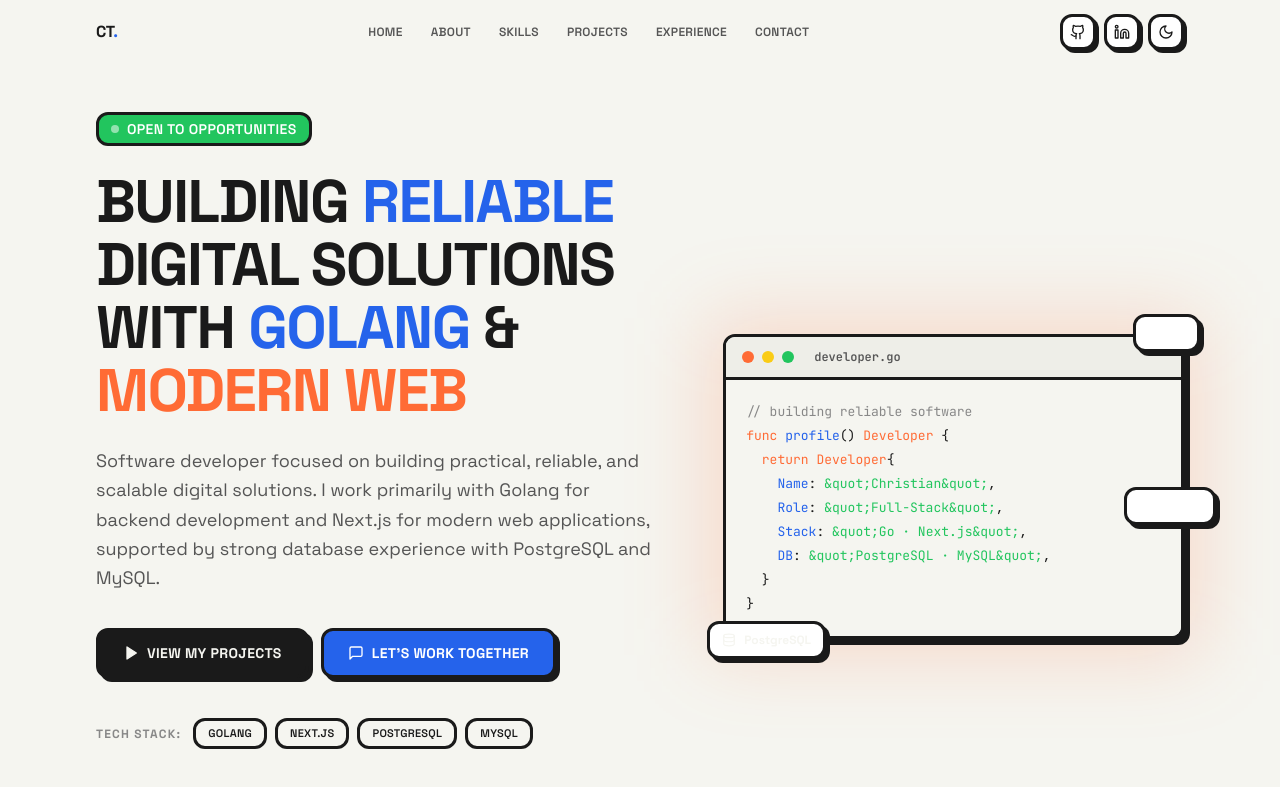
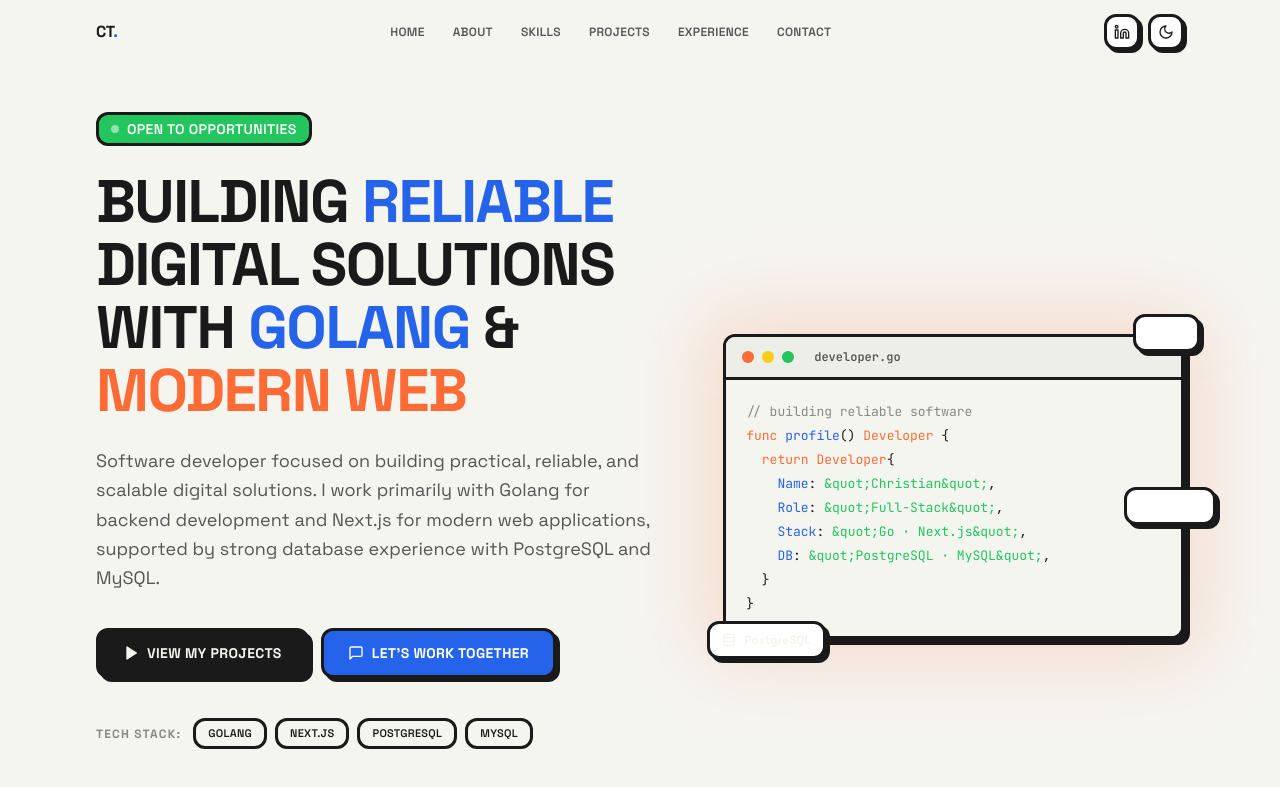
Before and after one commit to crizt0495/christiantesiswianto_portofolio, a Next.js app: page / in a window 1280 px wide. Shown: the top 787 px of the page. Built offline with nearby package versions, Linux system fonts and the light colour scheme.

Commit message:
feat: remove GitHub links + add live demo projects (SIM Klinik, RMS RestoManager)

```diff
--- a/src/components/Contact.tsx
+++ b/src/components/Contact.tsx
@@ -1,7 +1,7 @@
 'use client';
 
 import { useState } from 'react';
-import { Mail, Github, Linkedin, MessageSquare, Send } from 'lucide-react';
+import { Mail, Linkedin, MessageSquare, Send } from 'lucide-react';
 import { personal, socials } from '@/data/portfolioData';
 import { SectionHeading } from './SectionHeading';
 import { Button } from './Button';
@@ -20,7 +20,6 @@ interface FormErrors {
 
 const contactOptions = [
   { icon: Mail, label: 'Email', href: `mailto:${personal.email}`, text: personal.email, color: 'bg-accent' },
-  { icon: Github, label: 'GitHub', href: socials.github, text: 'GitHub Profile', color: 'bg-text dark:bg-dark-text' },
   { icon: Linkedin, label: 'LinkedIn', href: socials.linkedin, text: 'LinkedIn Profile', color: 'bg-accent-vivid' },
 ];
 
--- a/src/components/Footer.tsx
+++ b/src/components/Footer.tsx
@@ -1,4 +1,4 @@
-import { Github, Linkedin } from 'lucide-react';
+import { Linkedin } from 'lucide-react';
 import { personal, navLinks, socials } from '@/data/portfolioData';
 
 export function Footer() {
@@ -31,15 +31,6 @@ export function Footer() {
         <div className="flex flex-col items-center md:items-end gap-4">
           <div className="flex items-center gap-3">
             <a
-              href={socials.github}
-              target="_blank"
-              rel="noopener noreferrer"
-              className="w-9 h-9 rounded-lg border-3 border-border dark:border-dark-border bg-white dark:bg-dark-bg-card flex items-center justify-center text-text dark:text-dark-text hover:bg-bg-alt dark:hover:bg-dark-bg-alt transition-colors"
-              aria-label="GitHub Profile"
-            >
-              <Github className="w-4 h-4" />
-            </a>
-            <a
               href={socials.linkedin}
               target="_blank"
               rel="noopener noreferrer"
--- a/src/components/Navbar.tsx
+++ b/src/components/Navbar.tsx
@@ -1,6 +1,6 @@
 'use client';
 
-import { Github, Linkedin, Menu, X } from 'lucide-react';
+import { Linkedin, Menu, X } from 'lucide-react';
 import { useEffect, useState } from 'react';
 import { cn, scrollToSection } from '@/lib/utils';
 import { navLinks, socials } from '@/data/portfolioData';
@@ -76,22 +76,6 @@ export function Navbar() {
 
             <div className="hidden md:flex items-center gap-2">
               <a
-                href={socials.github}
-                target="_blank"
-                rel="noopener noreferrer"
-                className={cn(
-                  'w-9 h-9 rounded-lg border-3 border-border dark:border-dark-border bg-white dark:bg-dark-bg-card',
-                  'flex items-center justify-center',
-                  'text-text dark:text-dark-text hover:bg-bg-alt dark:hover:bg-dark-bg-alt',
-                  'shadow-[3px_3px_0_var(--color-shadow)] dark:shadow-[3px_3px_0_var(--color-dark-shadow)]',
-                  'active:translate-x-[2px] active:translate-y-[2px] active:shadow-none',
-                  'transition-all duration-100'
-                )}
-                aria-label="GitHub Profile"
-              >
-                <Github className="w-4 h-4" />
-              </a>
-              <a
                 href={socials.linkedin}
                 target="_blank"
                 rel="noopener noreferrer"
@@ -152,22 +136,6 @@ export function Navbar() {
           ))}
           <div className="flex items-center gap-3 mt-6">
             <a
-              href={socials.github}
-              target="_blank"
-              rel="noopener noreferrer"
-              className={cn(
-                'w-12 h-12 rounded-lg border-3 border-border dark:border-dark-border bg-white dark:bg-dark-bg-card',
-                'flex items-center justify-center',
-                'text-text dark:text-dark-text hover:bg-bg-alt dark:hover:bg-dark-bg-alt',
-                'shadow-[3px_3px_0_var(--color-shadow)] dark:shadow-[3px_3px_0_var(--color-dark-shadow)]',
-                'active:translate-x-[3px] active:translate-y-[3px] active:shadow-none',
-                'transition-all duration-100'
-              )}
-              aria-label="GitHub Profile"
-            >
-              <Github className="w-5 h-5" />
-            </a>
-            <a
               href={socials.linkedin}
               target="_blank"
               rel="noopener noreferrer"
--- a/src/components/ProjectCard.tsx
+++ b/src/components/ProjectCard.tsx
@@ -2,7 +2,7 @@
 
 import { useState } from 'react';
 import Image from 'next/image';
-import { X, ExternalLink, Github, CheckCircle, ArrowUpRight, Maximize2 } from 'lucide-react';
+import { X, ExternalLink, CheckCircle, ArrowUpRight, Maximize2 } from 'lucide-react';
 import { Project } from '@/data/portfolioData';
 import { Badge } from './Badge';
 import { Button } from './Button';
@@ -77,17 +77,6 @@ export function ProjectCard({ project, onViewDetails }: ProjectCardProps) {
           >
             View Details
           </Button>
-          {project.github && (
-            <Button
-              variant="ghost"
-              size="sm"
-              href={project.github}
-              external
-              icon={<Github className="w-3.5 h-3.5" />}
-            >
-              GitHub
-            </Button>
-          )}
           {project.liveDemo && (
             <Button
               variant="accent"
@@ -211,17 +200,6 @@ export function ProjectModal({ project, onClose }: ProjectModalProps) {
           </div>
 
           <div className="flex flex-wrap items-center gap-3 pt-6 mt-6 border-t-3 border-border dark:border-dark-border">
-            {project.github && (
-              <Button
-                variant="secondary"
-                size="md"
-                href={project.github}
-                external
-                icon={<Github className="w-4 h-4" />}
-              >
-                View on GitHub
-              </Button>
-            )}
             {project.liveDemo && (
               <Button
                 variant="accent"
--- a/src/data/portfolioData.ts
+++ b/src/data/portfolioData.ts
@@ -9,7 +9,6 @@ export interface Personal {
 }
 
 export interface Social {
-  github: string;
   linkedin: string;
   whatsapp?: string;
 }
@@ -38,7 +37,6 @@ export interface Project {
   challenges: string;
   results: string;
   technologies: string[];
-  github?: string;
   liveDemo?: string;
   caseStudy?: string;
   image: string;
@@ -79,7 +77,6 @@ export const personal: Personal = {
 };
 
 export const socials: Social = {
-  github: 'https://github.com/crizt0495',
   linkedin: 'https://www.linkedin.com/in/christian-tesiswianto-453444171',
   whatsapp: 'https://wa.me/6281335884670',
 };
@@ -120,11 +117,6 @@ export const technologies: Technology[] = [
     category: 'tools',
     description: 'Version control and collaborative development.',
   },
-  {
-    name: 'GitHub',
-    category: 'tools',
-    description: 'Code hosting and open source collaboration.',
-  },
 ];
 
 export const skills: Skill[] = [
@@ -145,7 +137,6 @@ export const skills: Skill[] = [
   { name: 'Query Optimization', category: 'database', level: 'strong' },
   { name: 'Relational Database', category: 'database', level: 'primary' },
   { name: 'Git', category: 'development', level: 'primary' },
-  { name: 'GitHub', category: 'development', level: 'primary' },
   { name: 'Docker', category: 'development', level: 'working' },
   { name: 'API Integration', category: 'development', level: 'strong' },
   { name: 'System Architecture', category: 'development', level: 'strong' },
@@ -180,7 +171,7 @@ export const projects: Project[] = [
     results:
       'Delivered a production-ready POS system that handles concurrent transactions safely, provides real-time business insights, and can be installed as a native-like app on mobile devices.',
     technologies: ['React', 'Vite', 'Tailwind CSS', 'Node.js', 'Express.js', 'Supabase PostgreSQL', 'Zustand', 'Zod', 'Recharts'],
-    github: 'https://github.com/crizt0495/kasir_pos',
+    liveDemo: 'https://pos-app-alpha.vercel.app/',
     featured: true,
     image: '/projects/kasir.png',
   },
@@ -212,9 +203,63 @@ export const projects: Project[] = [
     results:
       'Delivered a production system used by Bakesbangpol Kota Probolinggo, replacing manual archive processes with a reliable, auditable, and scalable digital solution.',
     technologies: ['Go', 'Gin', 'GORM', 'MySQL', 'HTML Templates', 'Tailwind CSS', 'PWA'],
-    github: 'https://github.com/crizt0495/simarc-go',
     featured: true,
     image: '/projects/simarc.jpg',
+  },
+  {
+    id: 'klinik-sehat',
+    name: 'SIM Klinik',
+    shortDescription: 'Sistem Informasi Manajemen Klinik — one unified system for the entire clinic: patients, schedules, medical records, pharmacy, and finance.',
+    overview:
+      'A web-based clinic information management system that unifies patient registration, queue management, medical records, pharmacy, and financial billing into a single, calm, and fast interface with role-based access.',
+    problem:
+      'Clinics often rely on separate, disconnected tools for patient data, appointments, pharmacy, and finance, causing fragmented records, slower service, and weak accountability.',
+    solution:
+      'Built an integrated clinic management platform with a unified clinical workflow, role-based access control, and audit trails for every action across admin, doctor, nurse, pharmacist, cashier, and laboratory roles.',
+    keyFeatures: [
+      'Integrated clinical workflow: registration, queue, medical records, pharmacy, to billing',
+      'Role-based access control (admin, doctor, nurse, pharmacist, cashier, laboratory)',
+      'Patient registration and appointment scheduling',
+      'Electronic medical records (Rekam Medis) management',
+      'Pharmacy and medication management',
+      'Billing and financial transactions',
+      'Audit trail for every action',
+      'Clean, calm, and responsive interface',
+    ],
+    challenges:
+      'Designing a unified system that serves multiple clinical roles without friction, while keeping patient data secure and ensuring every action remains auditable and traceable.',
+    results:
+      'Delivered a production-ready clinic management system that replaces disconnected manual processes with a fast, integrated workflow for the entire clinic.',
+    technologies: ['Next.js', 'React', 'TypeScript', 'Tailwind CSS', 'PostgreSQL', 'REST API'],
+    liveDemo: 'https://klinik-rho.vercel.app/',
+    featured: true,
+    image: '',
+  },
+  {
+    id: 'rms-resto',
+    name: 'RMS RestoManager',
+    shortDescription: 'Restaurant management system (Sistem Manajemen Restoran) for managing menus, orders, and daily operations — with live demo access.',
+    overview:
+      'A web-based restaurant management system (RMS v2) that centralizes menu management, order handling, and table-based operations into a single dashboard for restaurant staff.',
+    problem:
+      'Restaurants struggle to coordinate menus, orders, and table service, often relying on paper notes or fragmented tools that slow down staff and lead to errors.',
+    solution:
+      'Developed a restaurant management platform that centralizes menu, order, and table operations, giving staff a single, fast dashboard to run daily operations.',
+    keyFeatures: [
+      'Menu and menu category management',
+      'Order management with table tracking',
+      'Restaurant operations dashboard',
+      'Secure staff login with role-based access',
+      'Live demo access with admin credentials',
+    ],
+    challenges:
+      'Building a system that keeps menus, orders, and table operations synchronized so staff can serve customers quickly without confusion or duplicated effort.',
+    results:
+      'Delivered a restaurant management system with an interactive live demo, letting owners explore the full workflow with a simple admin login.',
+    technologies: ['Next.js', 'React', 'TypeScript', 'Tailwind CSS', 'PostgreSQL', 'REST API'],
+    liveDemo: 'https://restaurant-ten-lemon.vercel.app/',
+    featured: true,
+    image: '',
   },
 ];
 
```
Also changed, not shown: 1 other file (tests, documents, lock files or other folders).
